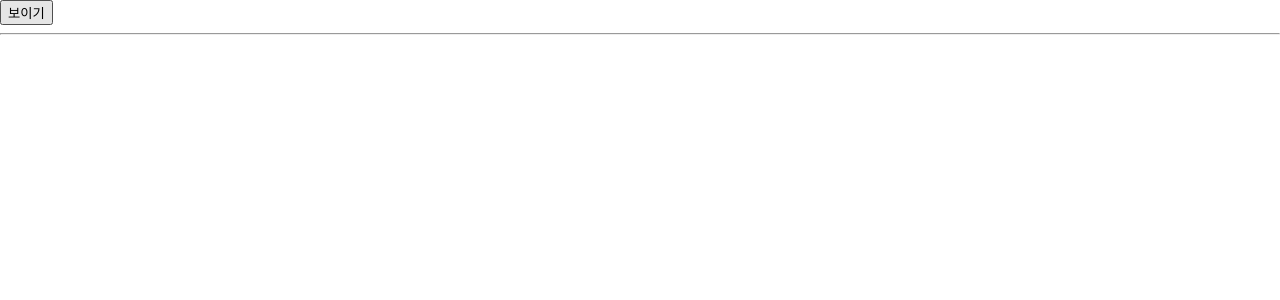
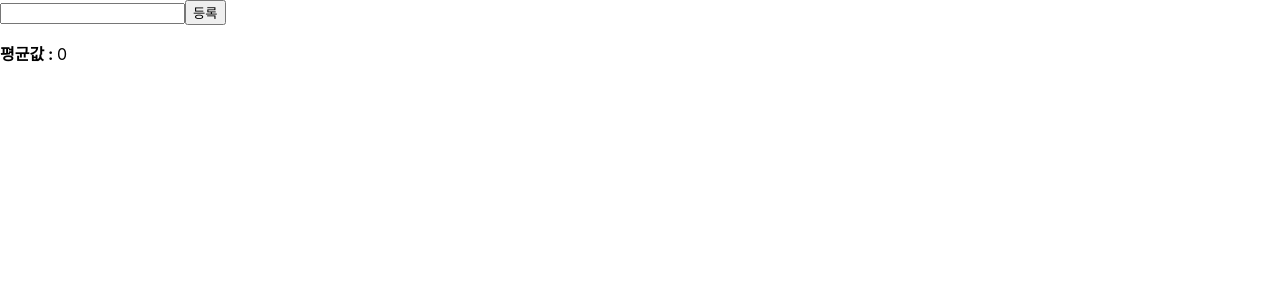
Before and after one commit to seosj1225/HELLO-REACT, a React (Create React App) app: page / in a window 1280 px wide. Shown: the top 300 px of the page. Built offline with nearby package versions, Linux system fonts and the light colour scheme.

Commit message:
feat:8_4. Hooks_useMemo

```diff
--- a/src/App.js
+++ b/src/App.js
@@ -1,17 +1,8 @@
 import React, { useState } from 'react';
-import Info from './Info';
+import Average from './Average';
 
 const App = () => {
-  const [visible, setVisible] = useState(false);
-  return (
-    <div>
-      <button onClick={() => setVisible(!visible)}>
-        {visible ? '숨기기' : '보이기'}
-      </button>
-      <hr />
-      {visible && <Info />}
-    </div>
-  );
+  return <Average />;
 };
 
 export default App;
--- /dev/null
+++ b/src/Average.js
@@ -0,0 +1,43 @@
+import React, { useMemo, useState } from 'react';
+
+const getAverage = (numbers) => {
+  console.log('평균값 계산 중..');
+  if (numbers.length === 0) return 0;
+  const sum = numbers.reduce((a, b) => a + b);
+  return sum / numbers.length;
+};
+
+const Average = () => {
+  const [list, setList] = useState([]);
+  const [number, setNumber] = useState('');
+
+  const onChange = (e) => {
+    setNumber(e.target.value);
+  };
+
+  const onInsert = () => {
+    const nextList = list.concat(parseInt(number));
+    setList(nextList);
+    setNumber('');
+  };
+
+  const avg = useMemo(() => getAverage(list), [list]);
+
+  return (
+    <div>
+      <input value={number} onChange={onChange} />
+      <button onClick={onInsert}>등록</button>
+      <ul>
+        {list.map((value, index) => (
+          <li key={index}>{value}</li>
+        ))}
+      </ul>
+      <div>
+        <b>평균값 : </b>
+        {avg}
+      </div>
+    </div>
+  );
+};
+
+export default Average;
--- a/src/Info.js
+++ b/src/Info.js
@@ -1,31 +1,28 @@
-import React, { useEffect, useState } from 'react';
+import React, { useEffect, useReducer, useState } from 'react';
+
+function reducer(state, action) {
+  return {
+    ...state,
+    [action.name]: action.value,
+  };
+}
 
 const Info = () => {
-  const [name, setName] = useState('');
-  const [nickname, setNickname] = useState('');
+  const [state, dispatch] = useReducer(reducer, {
+    name: '',
+    nickname: '',
+  });
+  const { name, nickname } = state;
 
-  useEffect(() => {
-    console.log('effect');
-    console.log(name);
-    return () => {
-      console.log('cleanup');
-      console.log(name);
-    };
-  }, [name]);
-
-  const onChangeName = (e) => {
-    setName(e.target.value);
-  };
-
-  const onChangeNickname = (e) => {
-    setNickname(e.target.value);
+  const onChange = (e) => {
+    dispatch(e.target);
   };
 
   return (
     <div>
       <div>
-        <input value={name} onChange={onChangeName} />
-        <input value={nickname} onChange={onChangeNickname} />
+        <input name="name" value={name} onChange={onChange} />
+        <input name="nickname" value={nickname} onChange={onChange} />
       </div>
       <div>
         <div>
```
Also changed, not shown: src/Counter.js (+18 -5 lines), src/d.js (deleted, +0 -14 lines).
